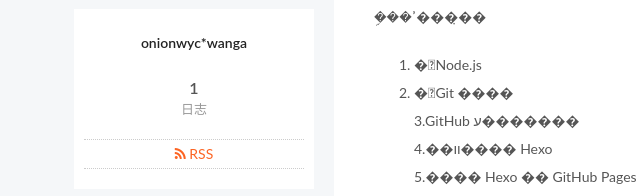
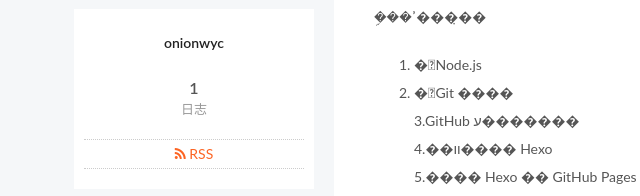
Before and after one commit to onionwyc/onionwyc.github.io, a plain HTML site: page 2018/02/24/CNN/index.html in a window 1280 px wide. Shown: the part 200-396 px from the top of the page, 86-726 px from the left. Drawn offline with Linux system fonts and the light colour scheme.

Commit message:
Site updated: 2018-02-24 18:53:34

```diff
--- a/2018/02/24/CNN/index.html
+++ b/2018/02/24/CNN/index.html
@@ -239,7 +239,7 @@
     <link itemprop="mainEntityOfPage" href="http://yoursite.com/2018/02/24/CNN/">
 
     <span hidden itemprop="author" itemscope itemtype="http://schema.org/Person">
-      <meta itemprop="name" content="onionwyc*wanga">
+      <meta itemprop="name" content="onionwyc">
       <meta itemprop="description" content="">
       <meta itemprop="image" content="/images/avatar.gif">
     </span>
@@ -472,7 +472,7 @@
         <div class="site-overview">
           <div class="site-author motion-element" itemprop="author" itemscope itemtype="http://schema.org/Person">
 
-              <p class="site-author-name" itemprop="name">onionwyc*wanga</p>
+              <p class="site-author-name" itemprop="name">onionwyc</p>
               <p class="site-description motion-element" itemprop="description"></p>
           </div>
 
@@ -535,7 +535,7 @@
   <span class="with-love">
     <i class="fa fa-user"></i>
   </span>
-  <span class="author" itemprop="copyrightHolder">onionwyc*wanga</span>
+  <span class="author" itemprop="copyrightHolder">onionwyc</span>
 
 
 </div>
--- a/atom.xml
+++ b/atom.xml
@@ -10,7 +10,7 @@
   <id>http://yoursite.com/</id>
 
   <author>
-    <name>onionwyc*wanga</name>
+    <name>onionwyc</name>
 
   </author>
 
```
Also changed, not shown: archives/2018/02/index.html (+2 -2 lines), archives/2018/index.html (+2 -2 lines), archives/index.html (+2 -2 lines), index.html (+3 -3 lines).
